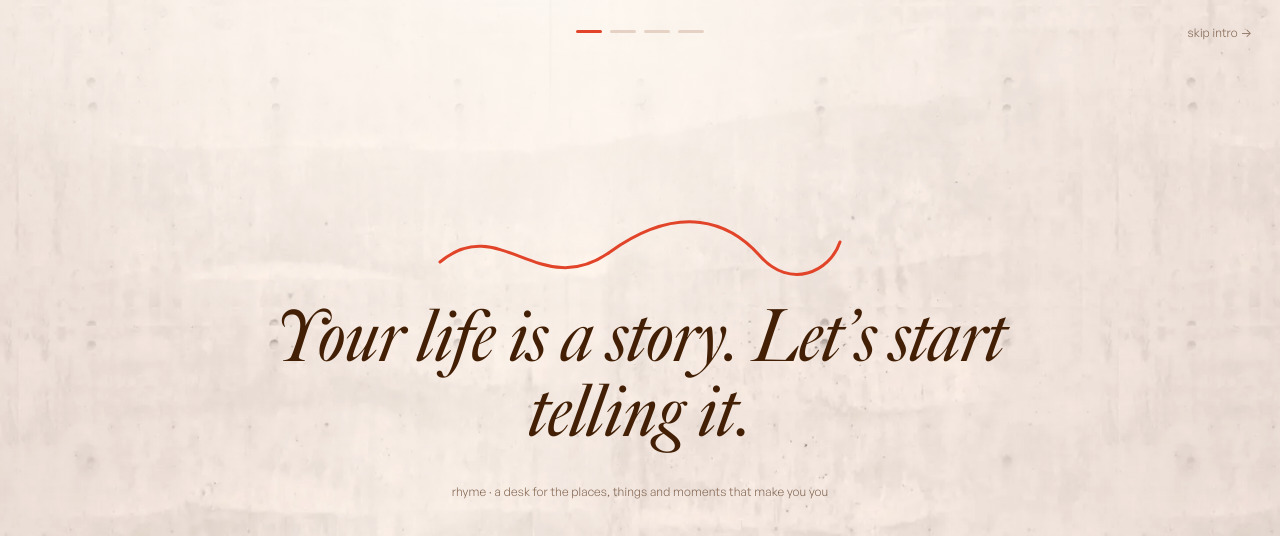
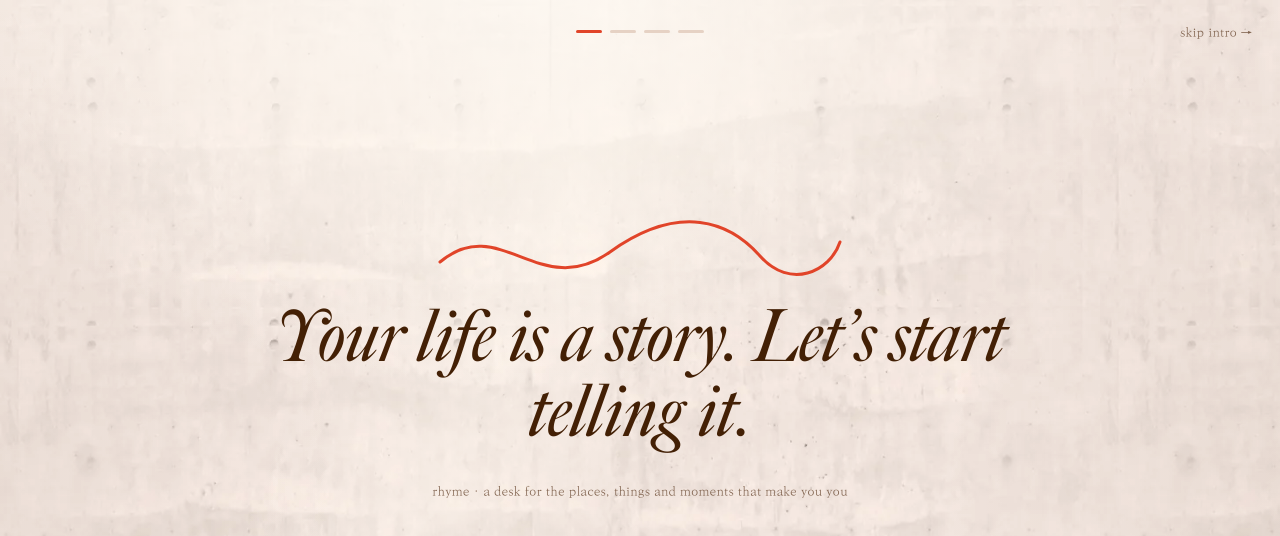
Before and after one commit to chlcheuk-boop/svsd-competition, a React (Vite) app: page /#/welcome in a window 1280 px wide. Shown: the top 536 px of the page. Built offline with nearby package versions, Linux system fonts and the light colour scheme.

Commit message:
Small labels in the heading face, light
The small text (labels, hints, captions) is KoPub Batang Light instead
of General Sans.

Co-Authored-By: Claude Opus 5.5 <noreply@anthropic.com>

```diff
--- a/src/styles/brand.css
+++ b/src/styles/brand.css
@@ -23,11 +23,11 @@ html body .matches-head > p.serif { font-size: 22px; line-height: 1.35; }
 html body .cover-title { letter-spacing: 0.32em; font-size: 15px; }
 html body .pp-tab { letter-spacing: 0.04em; text-transform: none; font-size: 13px; }
 
-/* ---------- small text: the body face, smaller and lighter ---------- */
+/* ---------- small text: the heading face, small and light ---------- */
 html body :is(.mono, .mono-label) {
-  font-family: var(--sans);
-  font-weight: 350;
-  letter-spacing: 0.01em;
+  font-family: var(--serif);
+  font-weight: 300;
+  letter-spacing: 0.02em;
 }
 
 /* ---------- type roles ----------
--- a/src/styles/tokens.css
+++ b/src/styles/tokens.css
@@ -59,7 +59,8 @@
   --serif: 'KoPub Batang', 'Iowan Old Style', Georgia, serif;
   --sans: 'General Sans', system-ui, -apple-system, sans-serif;
   --display: var(--sans);
-  --mono: var(--sans);
+  /* small labels: the heading face, small and light */
+  --mono: var(--serif);
   --green: #7f8c2f;
   --cobalt: #3f97c4;
 
```
